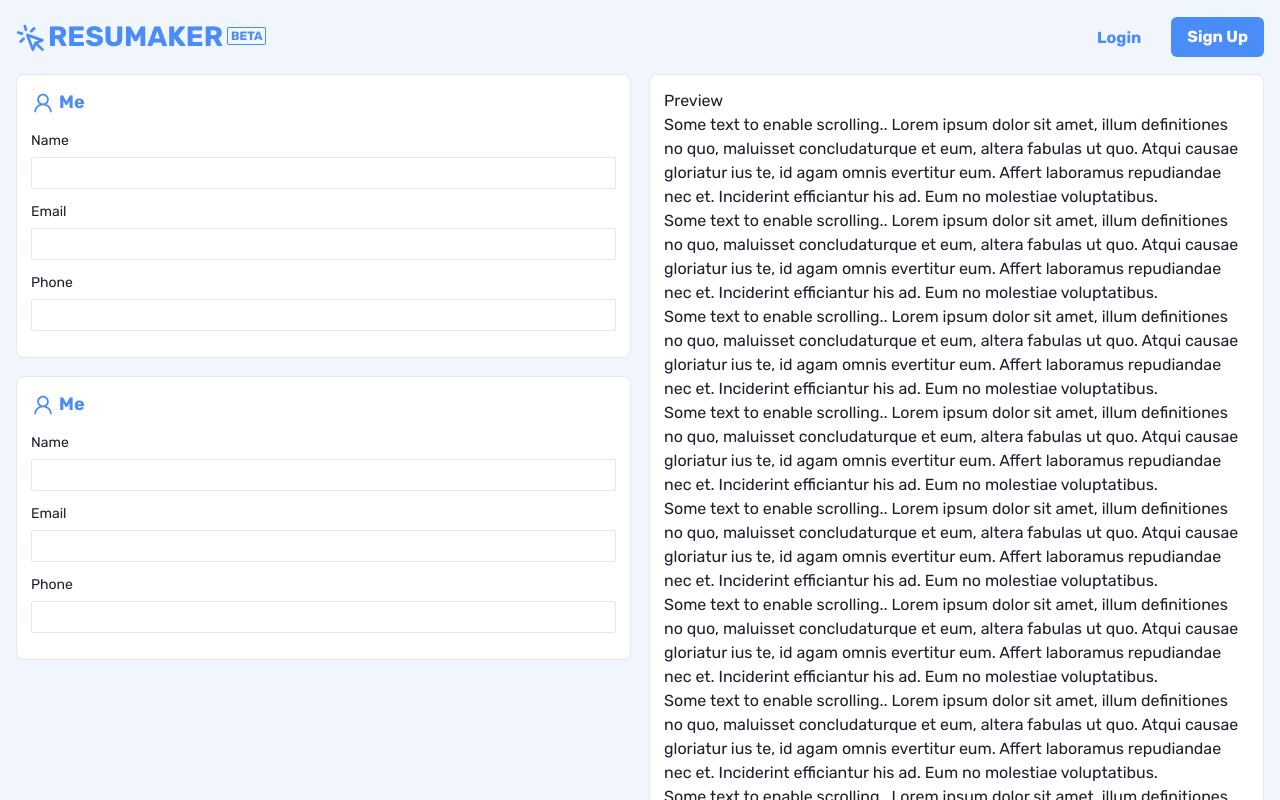
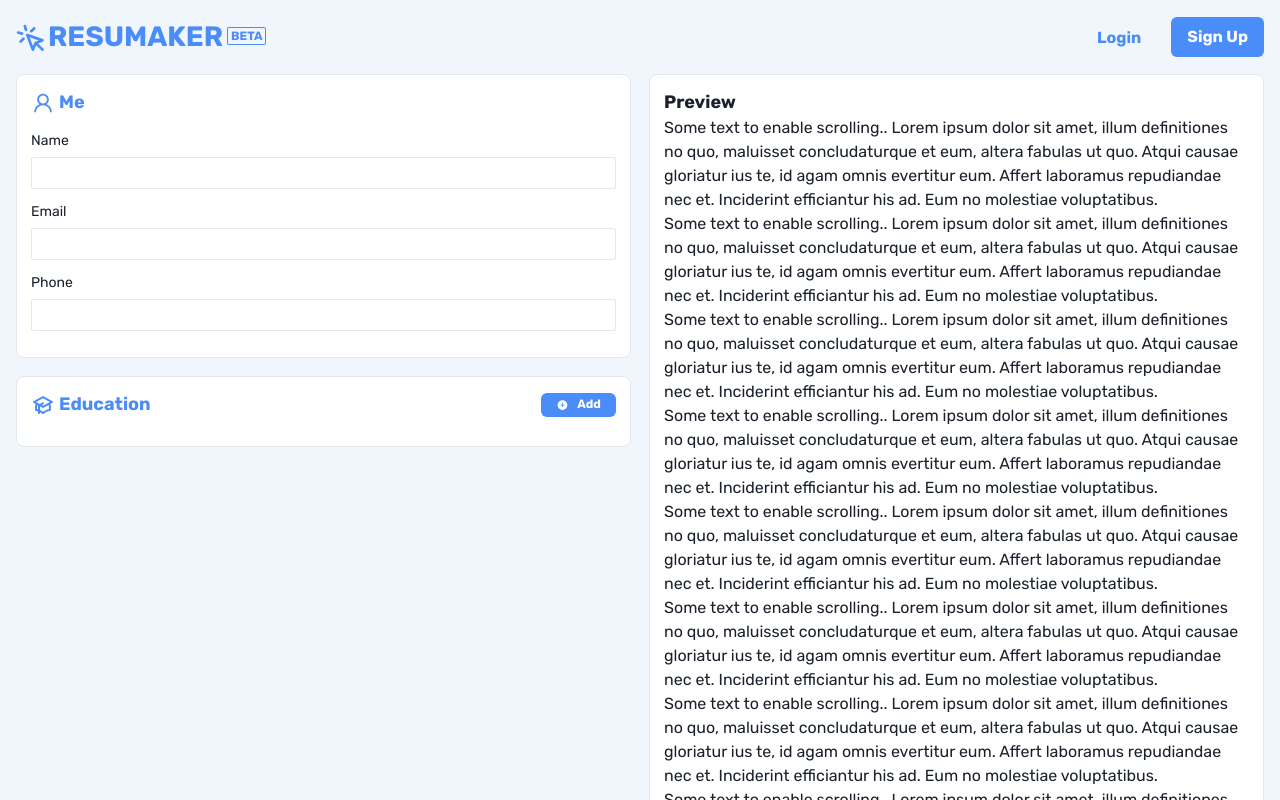
Before and after one commit to Kaninboy/resumaker-frontend, a Next.js app: page / in a window 1280 px wide. Shown: the top 800 px of the page. Built offline with nearby package versions, Linux system fonts and the light colour scheme.

Commit message:
Education WIP

```diff
--- /dev/null
+++ b/src/app/components/EducationInput.tsx
@@ -0,0 +1,122 @@
+import {
+  Box,
+  Button,
+  Flex,
+  FormControl,
+  FormLabel,
+  Input,
+  Modal,
+  ModalBody,
+  ModalCloseButton,
+  ModalContent,
+  ModalFooter,
+  ModalHeader,
+  ModalOverlay,
+  Spacer,
+  Text,
+  useDisclosure,
+} from "@chakra-ui/react";
+
+import { useState } from "react";
+
+type EducationInputProps = {
+  addUniversity: (university: string) => void;
+  universities: string[];
+};
+
+export default function EducationInput({
+  addUniversity,
+  universities,
+}: EducationInputProps) {
+  const [university, setUniversity] = useState("");
+  const { isOpen, onOpen, onClose } = useDisclosure();
+  const UniversityList = universities.map((university) => {
+    return <li key={university}>{university}</li>;
+  }, []);
+
+  return (
+    <Box
+      borderWidth="1px"
+      borderRadius="lg"
+      p="14px"
+      w="100%"
+      bgColor="white"
+      mb="18px"
+    >
+      <Flex alignItems="center" pb="14px" gap="4px">
+        <svg
+          width="24"
+          height="24"
+          viewBox="0 0 24 24"
+          fill="none"
+          xmlns="http://www.w3.org/2000/svg"
+        >
+          <path
+            fillRule="evenodd"
+            clipRule="evenodd"
+            d="M11.5144 3.12584C11.8164 2.95805 12.1836 2.95805 12.4856 3.12584L21.4856 8.12584C21.8031 8.30221 22 8.63683 22 9C22 9.36317 21.8031 9.69779 21.4856 9.87416L19.3853 11.041C20.0193 13.035 20.1672 15.1564 19.8105 17.2268C19.734 17.6708 19.37 18.0088 18.9216 18.0523C16.5974 18.2779 14.4061 19.2405 12.6676 20.7995C12.2877 21.1402 11.7123 21.1402 11.3324 20.7995C10.623 20.1634 9.83835 19.6265 9 19.1986V20C9 20.5523 8.55228 21 8 21C7.44772 21 7 20.5523 7 20V18.4141C6.375 18.2374 5.7324 18.1158 5.0793 18.0523C4.63095 18.0088 4.26707 17.6708 4.19054 17.2269C3.83363 15.1566 3.98139 13.0353 4.6155 11.0415L2.51436 9.87416C2.19689 9.69779 2 9.36317 2 9C2 8.63683 2.19689 8.30221 2.51436 8.12584L11.5144 3.12584ZM6.40569 12.036C6.03279 13.3765 5.9154 14.7766 6.06108 16.1628C6.37687 16.2132 6.69004 16.2751 7 16.3484V12.5C7 12.4565 7.00283 12.4133 7.00836 12.3708L6.40569 12.036ZM9 13.4773V16.9965C10.0702 17.4423 11.0799 18.0314 12 18.7511C13.7282 17.3993 15.7723 16.5084 17.9398 16.1627C18.0854 14.7764 17.968 13.3763 17.5951 12.0357L12.4856 14.8742C12.4856 14.8742 12.4857 14.8742 12.4856 14.8742C12.1836 15.0419 11.8164 15.0419 11.5144 14.8742C11.5143 14.8742 11.5144 14.8742 11.5144 14.8742L9 13.4773ZM12 12.856L18.9409 9L12 5.14396L5.05913 9L6.30538 9.69236C6.31252 9.69611 6.31962 9.69994 6.32668 9.70386L8.65024 10.9949L11.5144 9.40382C11.9972 9.13563 12.606 9.3096 12.8742 9.79239C13.1424 10.2752 12.9684 10.884 12.4856 11.1522L10.7093 12.1389L12 12.856Z"
+            fill="#4A8CF8"
+          />
+        </svg>
+        <Text fontSize="18px" color="primary.700" as="b">
+          Education
+        </Text>
+        <Spacer />
+        <Button
+          size="xs"
+          w="75px"
+          colorScheme="primary"
+          onClick={onOpen}
+          leftIcon={
+            <svg
+              xmlns="http://www.w3.org/2000/svg"
+              width="13"
+              height="12"
+              viewBox="0 0 13 12"
+              fill="none"
+            >
+              <path
+                d="M6.5 1.125C3.81195 1.125 1.625 3.31195 1.625 6C1.625 8.68805 3.81195 10.875 6.5 10.875C9.18805 10.875 11.375 8.68805 11.375 6C11.375 3.31195 9.18805 1.125 6.5 1.125ZM8.375 6.375H6.875V7.875C6.875 7.97446 6.83549 8.06984 6.76517 8.14017C6.69484 8.21049 6.59946 8.25 6.5 8.25C6.40054 8.25 6.30516 8.21049 6.23484 8.14017C6.16451 8.06984 6.125 7.97446 6.125 7.875V6.375H4.625C4.52554 6.375 4.43016 6.33549 4.35984 6.26517C4.28951 6.19484 4.25 6.09946 4.25 6C4.25 5.90054 4.28951 5.80516 4.35984 5.73484C4.43016 5.66451 4.52554 5.625 4.625 5.625H6.125V4.125C6.125 4.02554 6.16451 3.93016 6.23484 3.85984C6.30516 3.78951 6.40054 3.75 6.5 3.75C6.59946 3.75 6.69484 3.78951 6.76517 3.85984C6.83549 3.93016 6.875 4.02554 6.875 4.125V5.625H8.375C8.47446 5.625 8.56984 5.66451 8.64017 5.73484C8.71049 5.80516 8.75 5.90054 8.75 6C8.75 6.09946 8.71049 6.19484 8.64017 6.26517C8.56984 6.33549 8.47446 6.375 8.375 6.375Z"
+                fill="white"
+              />
+            </svg>
+          }
+        >
+          Add
+        </Button>
+        <Modal isOpen={isOpen} onClose={onClose}>
+          <ModalOverlay />
+          <ModalContent>
+            <ModalHeader>Add Education Record</ModalHeader>
+            <ModalCloseButton />
+            <ModalBody>
+              <FormControl pb="12px">
+                <FormLabel mb="6px" fontSize="14px">
+                  Institution
+                </FormLabel>
+                <Input
+                  size="sm"
+                  onChange={(e) => setUniversity(e.target.value)}
+                  value={university}
+                />
+              </FormControl>
+            </ModalBody>
+            <ModalFooter>
+              <Button
+                colorScheme="primary"
+                onClick={() => {
+                  addUniversity(university);
+                  onClose();
+                  setUniversity("");
+                }}
+              >
+                Create
+              </Button>
+            </ModalFooter>
+          </ModalContent>
+        </Modal>
+      </Flex>
+      <ul>{UniversityList}</ul>
+    </Box>
+  );
+}
--- a/src/app/components/Preview.tsx
+++ b/src/app/components/Preview.tsx
@@ -1,17 +1,38 @@
 import { Box, Text } from "@chakra-ui/react";
 
-export default function Preview() {
+type PreviewProps = {
+  name: string;
+  email: string;
+  phone: string;
+  universities: string[];
+};
+
+export default function Preview({
+  name,
+  email,
+  phone,
+  universities,
+}: PreviewProps) {
+  const UniversityList = universities.map((university) => {
+    return <li key={university}>{university}</li>;
+  }, []);
+
   return (
     <Box
       borderWidth="1px"
       borderRadius="lg"
       padding="14px"
       flex="1"
-      w="579px"
-      ml="18px"
+      w="100%"
       bgColor="white"
     >
-      <h1>Preview</h1>
+      <Text fontSize="18px" as="b">
+        Preview
+      </Text>
+      <Text>{name}</Text>
+      <Text>{email}</Text>
+      <Text>{phone}</Text>
+      <ul>{UniversityList}</ul>
       <Text>
         Some text to enable scrolling.. Lorem ipsum dolor sit amet, illum
         definitiones no quo, maluisset concludaturque et eum, altera fabulas ut
--- a/src/app/components/ProfileInput.tsx
+++ b/src/app/components/ProfileInput.tsx
@@ -1,23 +1,30 @@
 import {
   Box,
-  Button,
-  Collapse,
   Flex,
   FormControl,
   FormLabel,
-  IconButton,
   Input,
-  Stack,
   Text,
 } from "@chakra-ui/react";
 
-export default function ProfileInput() {
+type ProfileInputProps = {
+  name: string;
+  setName: (name: string) => void;
+  email: string;
+  setEmail: (email: string) => void;
+  phone: string;
+  setPhone: (phone: string) => void;
+};
+
+export default function ProfileInput(props: ProfileInputProps) {
+  const { name, setName, email, setEmail, phone, setPhone } = props;
+
   return (
     <Box
       borderWidth="1px"
       borderRadius="lg"
       p="14px"
-      w="615px"
+      w="100%"
       bgColor="white"
       mb="18px"
     >
@@ -43,19 +50,33 @@ export default function ProfileInput() {
         <FormLabel mb="6px" fontSize="14px">
           Name
         </FormLabel>
-        <Input size="sm" />
+        <Input
+          size="sm"
+          onChange={(e) => setName(e.target.value)}
+          value={name}
+        />
       </FormControl>
       <FormControl pb="12px">
         <FormLabel mb="6px" fontSize="14px">
           Email
         </FormLabel>
-        <Input size="sm" type="email" />
+        <Input
+          size="sm"
+          type="email"
+          onChange={(e) => setEmail(e.target.value)}
+          value={email}
+        />
       </FormControl>
       <FormControl pb="12px">
         <FormLabel mb="6px" fontSize="14px">
           Phone
         </FormLabel>
-        <Input size="sm" type="tel" />
+        <Input
+          size="sm"
+          type="tel"
+          onChange={(e) => setPhone(e.target.value)}
+          value={phone}
+        />
       </FormControl>
     </Box>
   );
--- a/src/app/page.tsx
+++ b/src/app/page.tsx
@@ -1,17 +1,43 @@
-import { Flex, Text, Spacer, Box } from "@chakra-ui/react";
+"use client";
+import { Box, SimpleGrid } from "@chakra-ui/react";
 import ProfileInput from "./components/ProfileInput";
 import Preview from "./components/Preview";
+import { useState } from "react";
+import EducationInput from "./components/EducationInput";
 
 export default function Home() {
+  const [name, setName] = useState("");
+  const [email, setEmail] = useState("");
+  const [phone, setPhone] = useState("");
+  const [universities, setUniversities] = useState<string[]>([]);
+  const addUniversity = (university: string) => {
+    setUniversities([...universities, university]);
+  };
+
   return (
     <main className="bg-basebg">
-      <Flex minWidth="max-content">
+      <SimpleGrid columns={{ base: 1, lg: 2 }} spacing={18}>
         <Box>
-          <ProfileInput />
-          <ProfileInput />
+          <ProfileInput
+            name={name}
+            setName={setName}
+            email={email}
+            setEmail={setEmail}
+            phone={phone}
+            setPhone={setPhone}
+          />
+          <EducationInput
+            addUniversity={addUniversity}
+            universities={universities}
+          />
         </Box>
-        <Preview />
-      </Flex>
+        <Preview
+          name={name}
+          email={email}
+          phone={phone}
+          universities={universities}
+        />
+      </SimpleGrid>
     </main>
   );
 }
```
Also changed, not shown: src/app/layout.tsx (+3 -3 lines).
